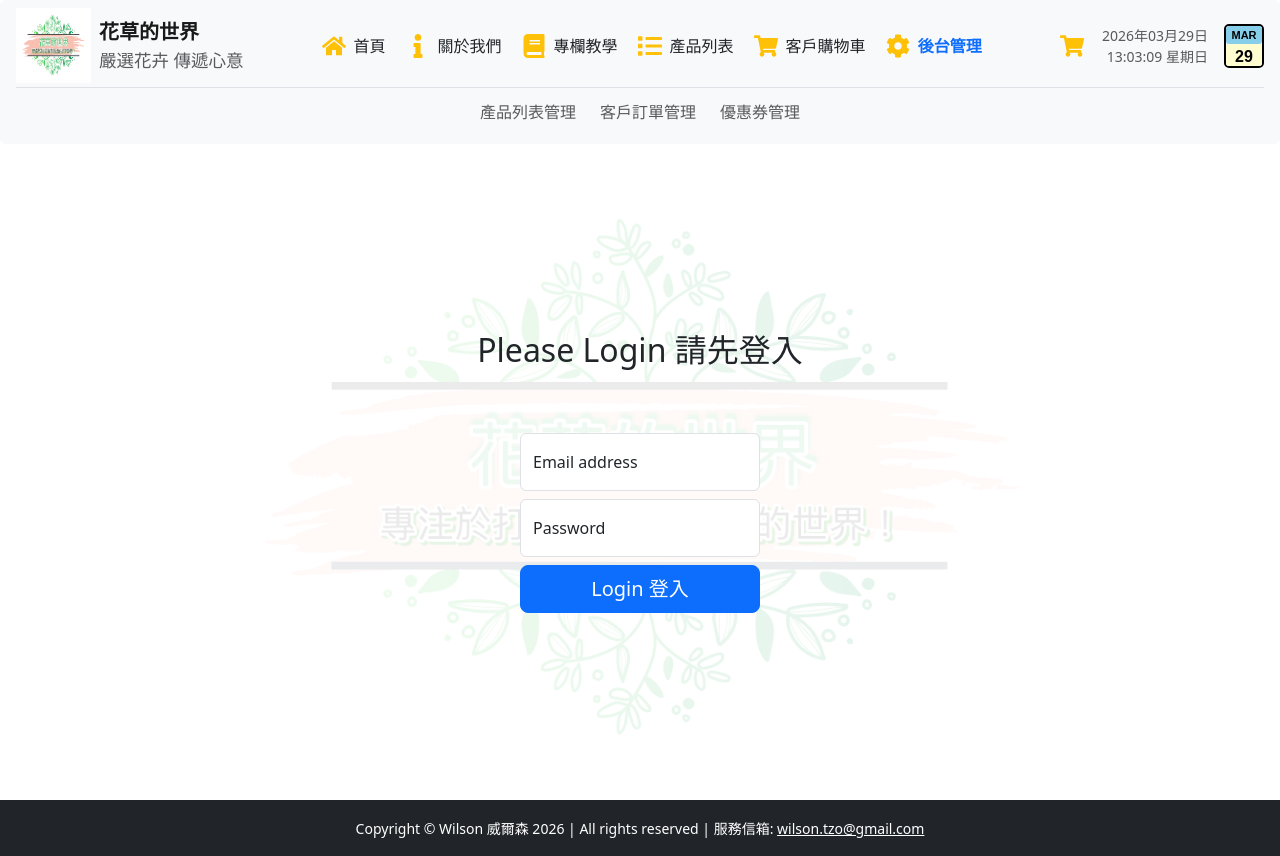
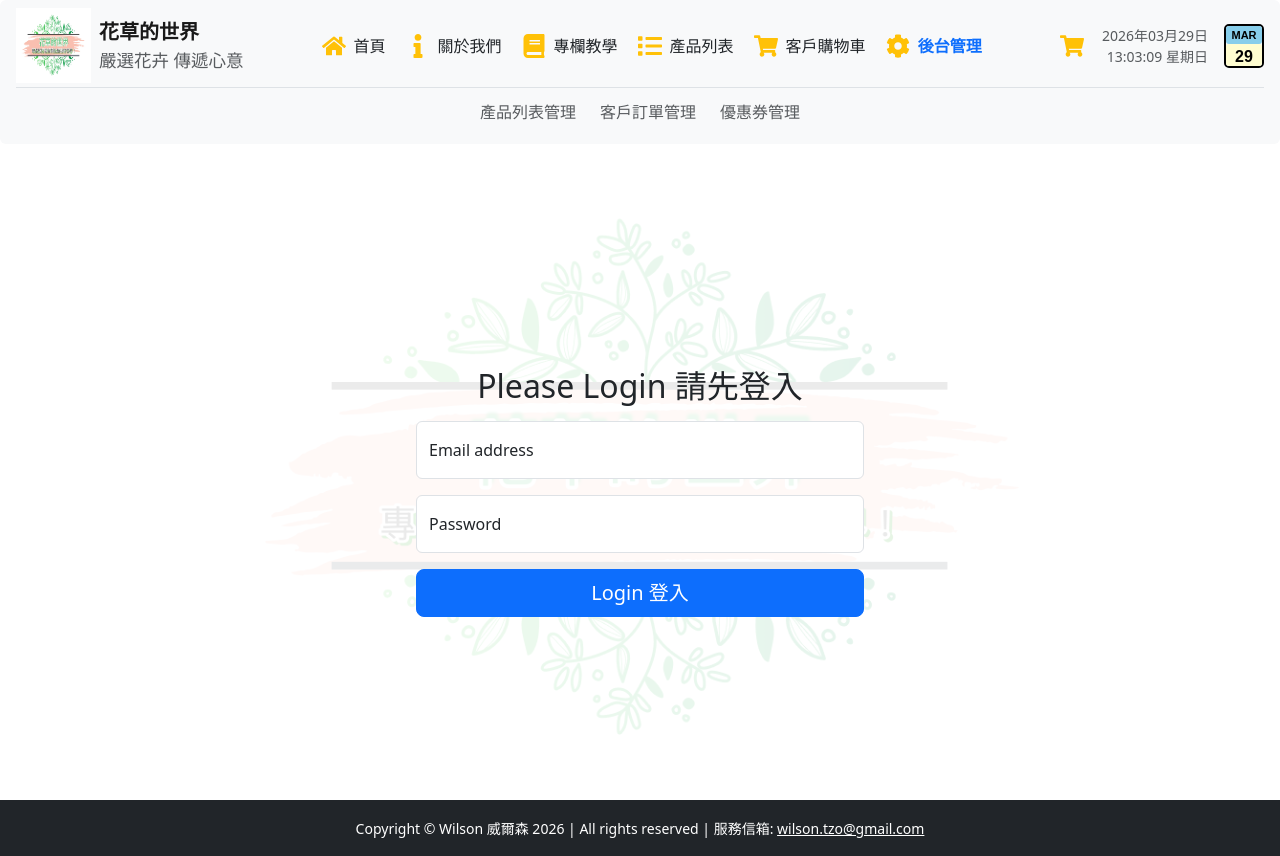
Before and after one commit to wilsontt/react-week8, a React (Vite) app: page /#/admin/Login in a window 1280 px wide. Built offline with nearby package versions, Linux system fonts and the light colour scheme; no server answers.

Commit message:
修正後台登入頁面調整

```diff
--- /dev/null
+++ b/src/admin/pages/Login.css
@@ -0,0 +1,12 @@
+/**
+ * 後台登入：窄螢幕滿寬可讀，寬螢幕限制最大寬度（勿使用 w-25 等百分比寬）
+ * PageWithLogoBg 內層為 flex column + align-items:center，子元素需 align-self:stretch 才吃滿橫向
+ */
+.admin-login-shell {
+  width: 100%;
+  max-width: 28rem;
+  margin-left: auto;
+  margin-right: auto;
+  align-self: stretch;
+  padding-bottom: 1.5rem;
+}
--- a/src/admin/pages/Login.jsx
+++ b/src/admin/pages/Login.jsx
@@ -6,6 +6,7 @@ import PageWithLogoBg from "../../components/common/PageWithLogoBg";
 import { showNotification } from "../../slices/notificationSlice";
 
 import axios from "axios";
+import "./Login.css";
 
 
 // API 設定
@@ -113,18 +114,18 @@ function Login({ setIsAuth }) {
   // });
 
   return (
-    <PageWithLogoBg>
-      {/* 登入表單 */}
-      {/* <div className="container mt-5 mx-auto rounded-3" style={{ maxWidth: "28rem" }}> */}
-        <h2 className="mb-3 font-weight-normal text-center">Please Login 請先登入</h2>
-      <div className="container mt-5 mx-auto rounded-3 w-25">
-        <form className="form-floating w-100 px-3" onSubmit={handleSubmit(onLoginSubmit)}>
-          <div className="form-floating mb-2">
+    <PageWithLogoBg className="px-2 px-sm-3">
+      <div className="admin-login-shell mt-4 mt-md-5">
+        <h2 className="mb-3 fw-normal text-center px-1">Please Login 請先登入</h2>
+        <form className="w-100" onSubmit={handleSubmit(onLoginSubmit)}>
+          <div className="form-floating mb-3">
             <input
+              id="admin-login-username"
               type="email"
               className="form-control w-100 text-start"
               name="username"
               placeholder="name@example.com"
+              autoComplete="email"
               // React Hook Form 表單驗證規則：設定表單欄位的驗證規則。
               {...register("username", {
                 required: "請輸入 EMAIL",
@@ -139,15 +140,17 @@ function Login({ setIsAuth }) {
             // required
             // autoComplete="email"
             />
-            <label htmlFor="username">Email address</label>
+            <label htmlFor="admin-login-username">Email address</label>
             {errors.username && <p className="text-danger">{errors.username.message}</p>}
           </div>
-          <div className="form-floating mb-2">
+          <div className="form-floating mb-3">
             <input
+              id="admin-login-password"
               type="password"
               className="form-control w-100 text-start"
               name="password"
               placeholder="Password"
+              autoComplete="current-password"
               // React Hook Form 表單驗證規則：設定表單欄位的驗證規則。
               {...register("password", {
                 required: "請輸入密碼",
@@ -162,13 +165,10 @@ function Login({ setIsAuth }) {
             // required
             // autoComplete="current-password"
             />
-            <label htmlFor="password">Password</label>
+            <label htmlFor="admin-login-password">Password</label>
             {errors.password && <p className="text-danger">{errors.password.message}</p>}
           </div>
-          <button
-            className="w-100 mb-3 btn btn-lg btn-primary"
-            type="submit"
-          >
+          <button className="w-100 btn btn-lg btn-primary" type="submit">
             Login 登入
           </button>
         </form>
```
